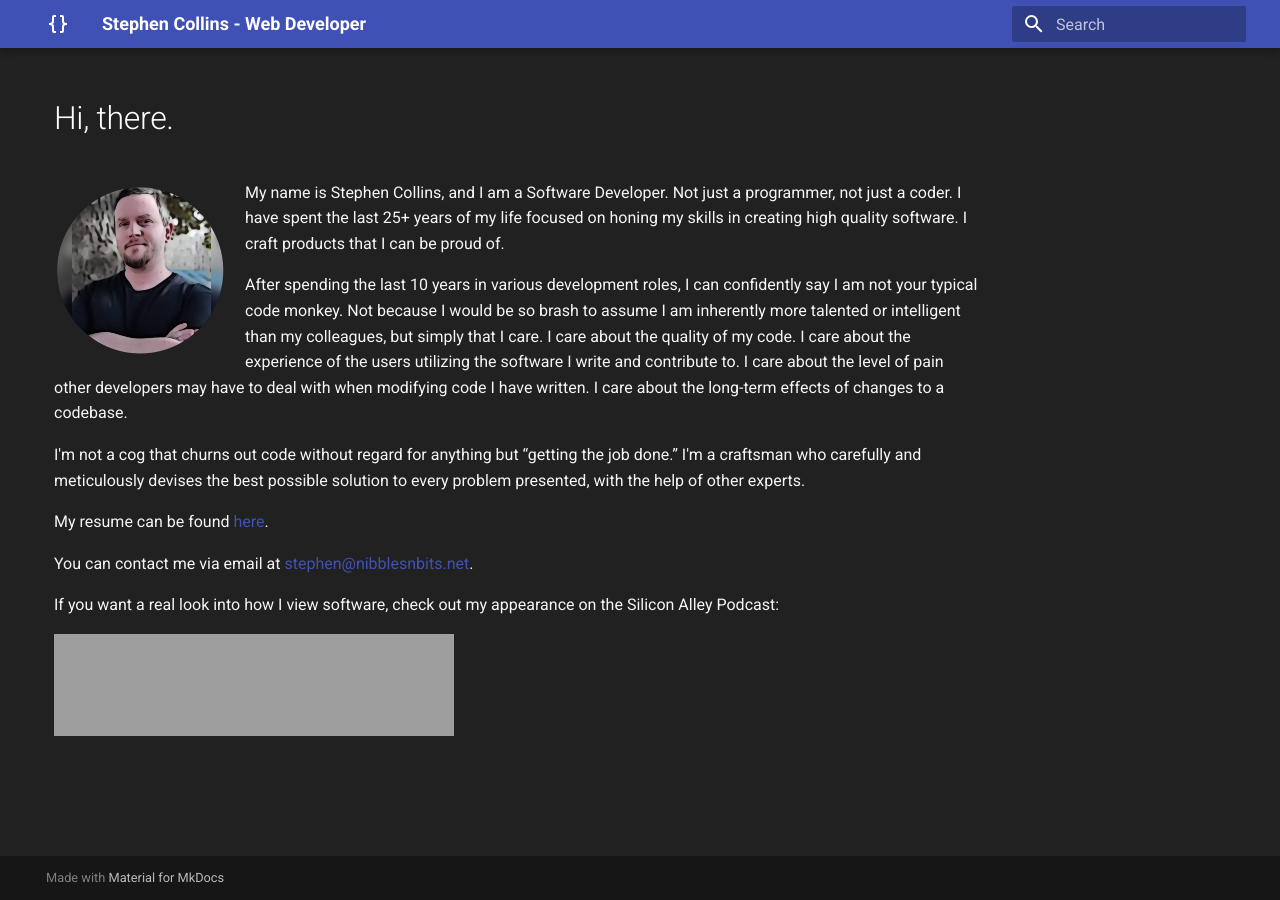
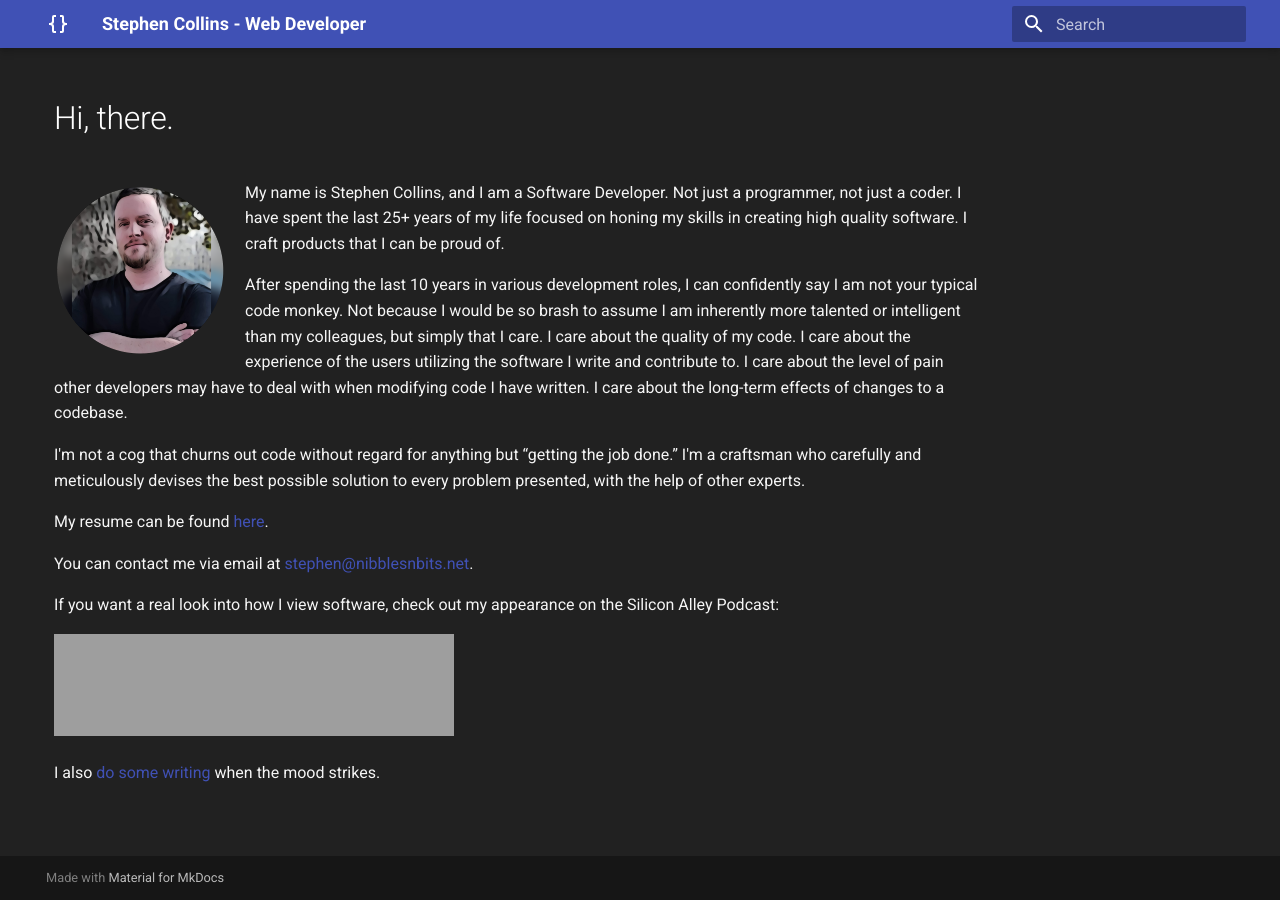
Before and after one commit to nibblesnbits/nibblesnbits.github.io, an MkDocs documentation site: the page built from docs/index.md, in a window 1280 px wide. Built offline with MkDocs 1.6.1 and Material for MkDocs 9.7.7, drawn with Linux system fonts in a browser that asks for light colours; grey boxes are pictures that could not be loaded.

Commit message:
updated front page

```diff
--- a/docs/index.md
+++ b/docs/index.md
@@ -13,3 +13,5 @@
 If you want a real look into how I view software, check out my appearance on the Silicon Alley Podcast:
 
 <iframe src="https://anchor.fm/silicon-alley/embed/episodes/The-Human-Side-of-Software--Stephen-Collins--Founder-of-Double-Precision-Software-enmbh3" height="102px" width="400px" frameborder="0" scrolling="no"></iframe>
+
+I also [do some writing](https://nibblesnbits.medium.com) when the mood strikes.
```
